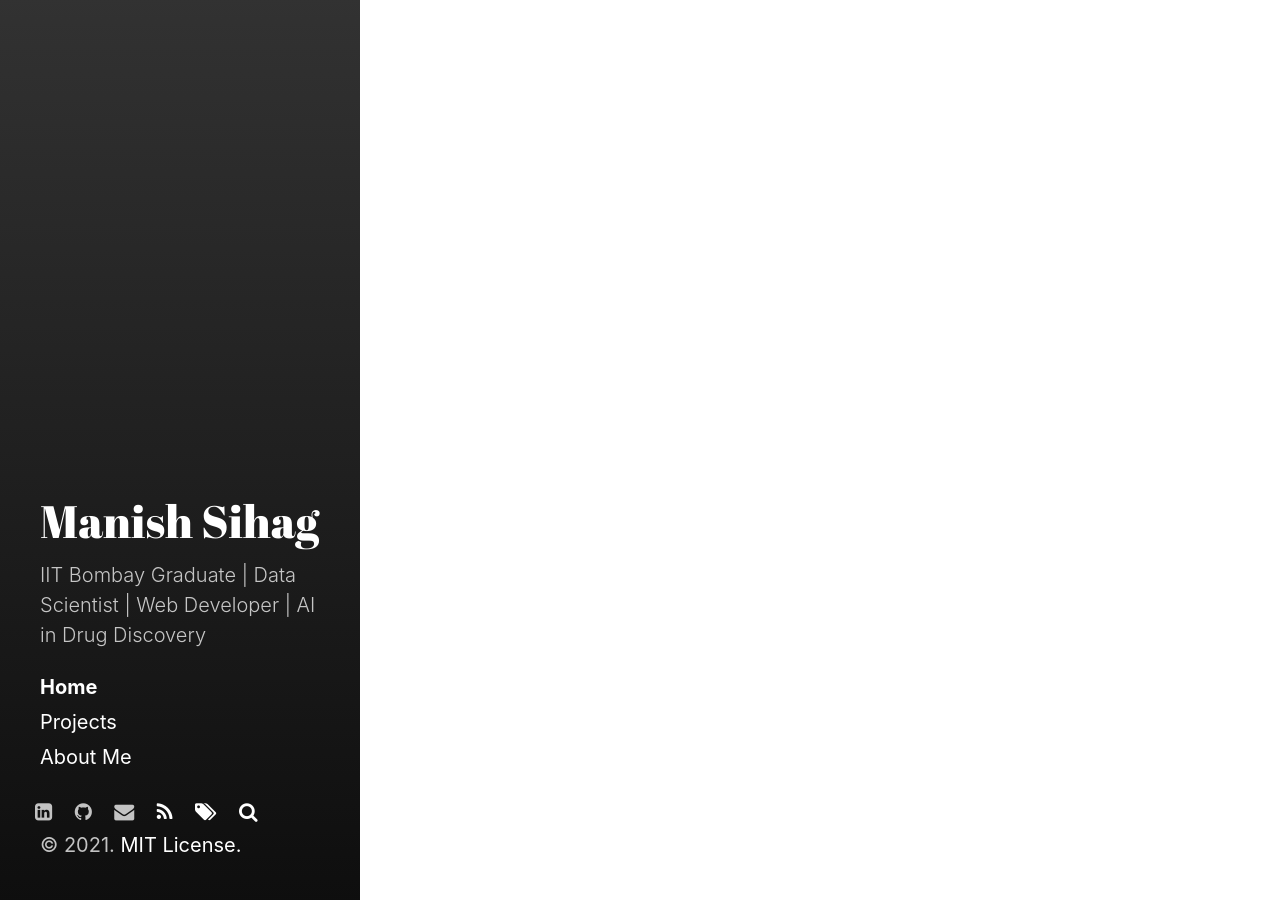
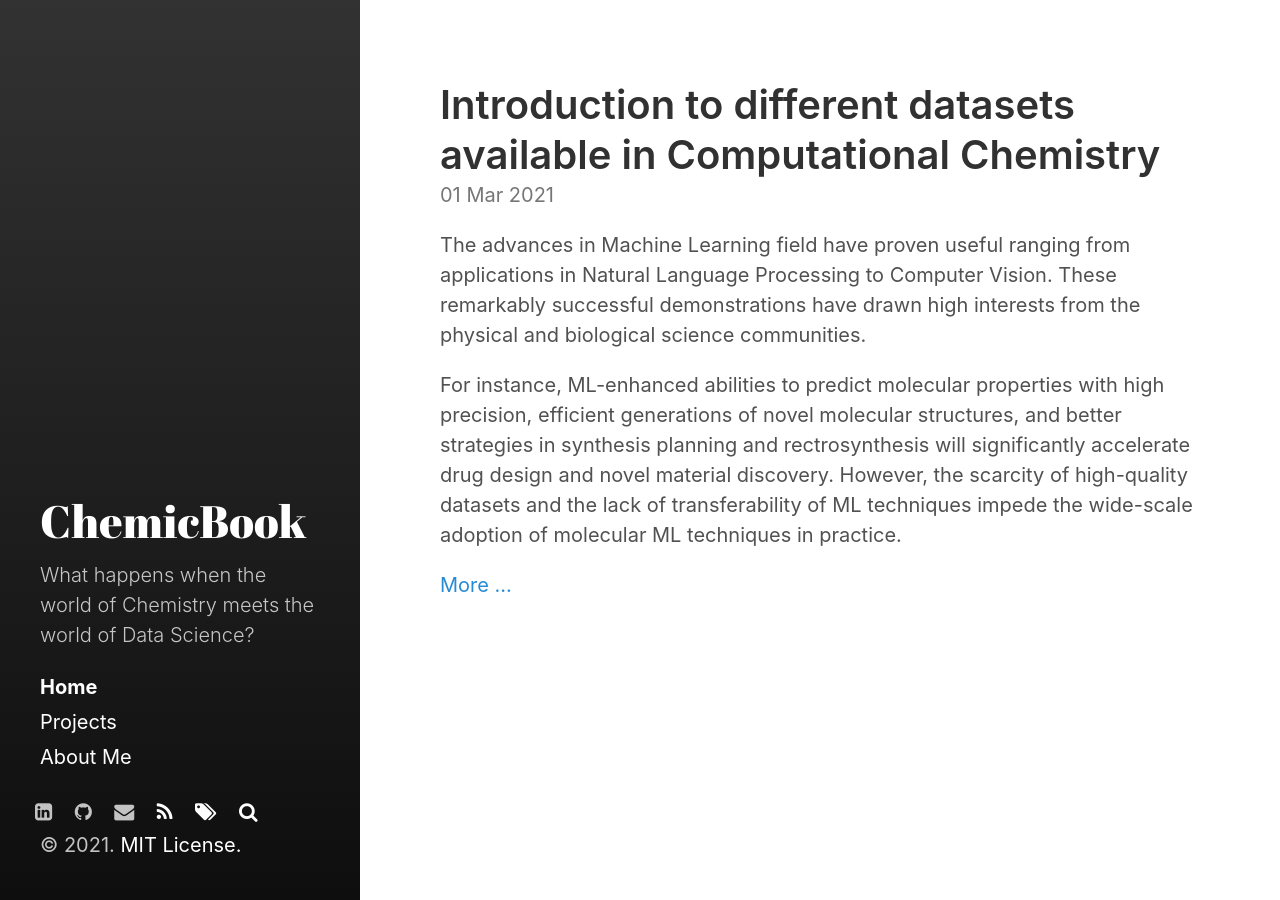
Before and after one commit to kmnis/kmnis.github.io, a Jekyll site: the page built from index.html, in a window 1280 px wide and 900 px high. Built offline with Jekyll 4.4.1, drawn with Linux system fonts in a browser that asks for light colours; nearby versions of some CDN libraries; the list of posts is cut into pages by our own code.

Commit message:
Added Molecule dataset post

```diff
--- a/_config.yml
+++ b/_config.yml
@@ -4,9 +4,9 @@ highlighter:      rouge
 remote_theme:     fongandrew/hydeout
 
 # Setup
-title:            Manish Sihag
-tagline:          'Portfolio'
-description:      'IIT Bombay Graduate | Data Scientist | Web Developer | AI in Drug Discovery'
+title:            ChemicBook
+tagline:          'Where Chemistry Meets AI'
+description:      'What happens when the world of Chemistry meets the world of Data Science?'
 url:              https://sihagmnis36.github.io
 # baseurl:          '/'
                   # the optional subpath of your site, e.g. "/blog"
@@ -28,7 +28,7 @@ plugins:
   - jekyll-gist
   - jekyll-paginate
 
-include: ['_projects', '_certificates']
+include: ['_projects', '_certificates', '_posts']
 # Sidebar link settings
 sidebar_home_link:  true
 # sidebar_blog_link:  '/blog'   # By default, your home page is your blog
--- /dev/null
+++ b/_posts/2021-03-01-different-molecule-datasets.md
@@ -0,0 +1,27 @@
+---
+layout: post
+title: Introduction to different datasets available in Computational Chemistry
+excerpt_separator: <!--more-->
+---
+
+The advances in Machine Learning field have proven useful ranging from applications in Natural Language Processing to Computer Vision. These remarkably successful demonstrations have drawn high interests from the physical and biological science communities.
+
+For instance, ML-enhanced abilities to predict molecular properties with high precision, efficient generations of novel molecular structures, and better strategies in synthesis planning and rectrosynthesis will significantly accelerate drug design and novel material discovery. However, the scarcity of high-quality datasets and the lack of transferability of ML techniques impede the wide-scale adoption of molecular ML techniques in practice.
+<!--more-->
+Here, I introduce a collection of most common datasets which can be used in the field.
+
+<h4> Tox21</h4>
+The goal of this dataset is to check if compounds' interference in biochemical pathways using only chemical structure data can be predicted. In simple words, it’s to check if a particular assay is toxic to human health or not. It contains data for 12 assays for 10,000 compounds. Check it out <a target="_blank" href="https://tripod.nih.gov/tox21/challenge/data.jsp">here</a>.
+
+#### QM9
+This dataset contains computed geometric, energetic, electronic, and thermodynamic properties for 134k stable small organic molecules made up of CHONF(Carbon - Hydrogen - Oxygen - Nitrogen - Fluorine). These molecules correspond to the subset of all 133,885 species with up to nine heavy atoms (CONF) out of the GDB-17 chemical universe of 166 billion organic molecules. The geometries are, according to authors, minimal in energy, corresponding harmonic frequencies, dipole moments, polarizabilities, along with energies, enthalpies, and free energies of atomization. Check it out <a target="_blank" href="http://quantum-machine.org/datasets/">here</a>.
+
+#### ZINC-15
+ZINC-15 is a dataset of commercially available molecules. It has over 750 million molecules and is one of the standard sets used by research and biotech companies. In addition to the SMILES, it also holds other information about each molecule such as its physicochemical properties and commercial sales related information. Check it out <a target="_blank" href="http://zinc15.docking.org">here</a>.
+
+#### PCBA
+This is a comprehensive dataset including 128 assays for over 400k molecules. In the file pcba.csv there are 130 columns, in which the first 128 columns represent the outcomes for these essays. In other word, each column contains labels(0 or 1) for an individual task(assay). The last 2 columns are identifiers for molecules. Smiles representation of molecules is used to represent and featurize them. Download it <a target="_blank" href="https://raw.githubusercontent.com/deepchem/deepchem/master/datasets/pcba.csv.gz">here</a>.
+
+#### Maximum Unbiased Validation (MUV)
+MUV consists of assay data from 17 targets, each with 30 actives and 15000 decoys. Actives were selected from confirmatory screens and were chosen to be maximally
+spread based on simple descriptors and embedded in decoys. The decoys were selected from a primary screen for the same target. In short, these data sets were designed to be difficult for VS methods. Download it <a target="_blank" href="https://s3-us-west-1.amazonaws.com/deepchem.io/datasets/muv.csv.gz">here</a>.
```
Also changed, not shown: 1 other file.
